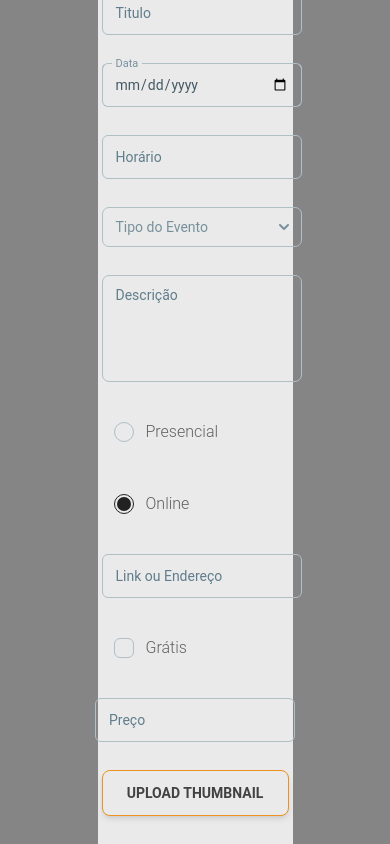
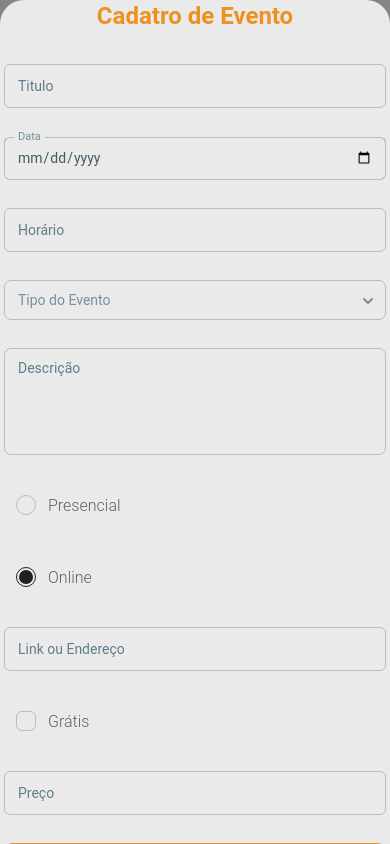
Before and after one commit to shifaltz/OrangeBanana, a React (Vite) app in the folder frontend/: page /registerEvents in a window 390 px wide. Shown: the top 844 px of the page. Built offline with nearby package versions, Linux system fonts and the light colour scheme.

Commit message:
fix: add responsive register events

```diff
--- a/frontend/src/pages/RegisterEvents/index.tsx
+++ b/frontend/src/pages/RegisterEvents/index.tsx
@@ -4,12 +4,10 @@
 function RegisterEvents() {
   return (
     <>
-    <div className="h-screen flex items-center justify-center">
-      <div className="h-max w-2/4 bg-[#2C2C2C] rounded-3xl flex">
-        <div className="w-full bg-[#EAEAEA] flex justify-center items-center rounded-3xl pt-2 pb-2">
+        <div className="bg-[#EAEAEA] flex justify-center items-center rounded-3xl">
           <div className="w-full md:px-32 lg:px-24">
             <div className="items-center justify-center flex mb-7">
-              <h1 className="text-[#ED9121] text-4xl font-bold">Cadatro de Evento</h1>
+              <h1 className="text-[#ED9121] text-2xl lg:text-4xl font-bold">Cadatro de Evento</h1>
             </div>
             <form className="w-full rounded-lg p-1 text-center">
               <div className="flex flex-col gap-7">
@@ -54,8 +52,6 @@
             </form>
           </div>
         </div>
-      </div>
-    </div>
   </>
   );
 }
```
